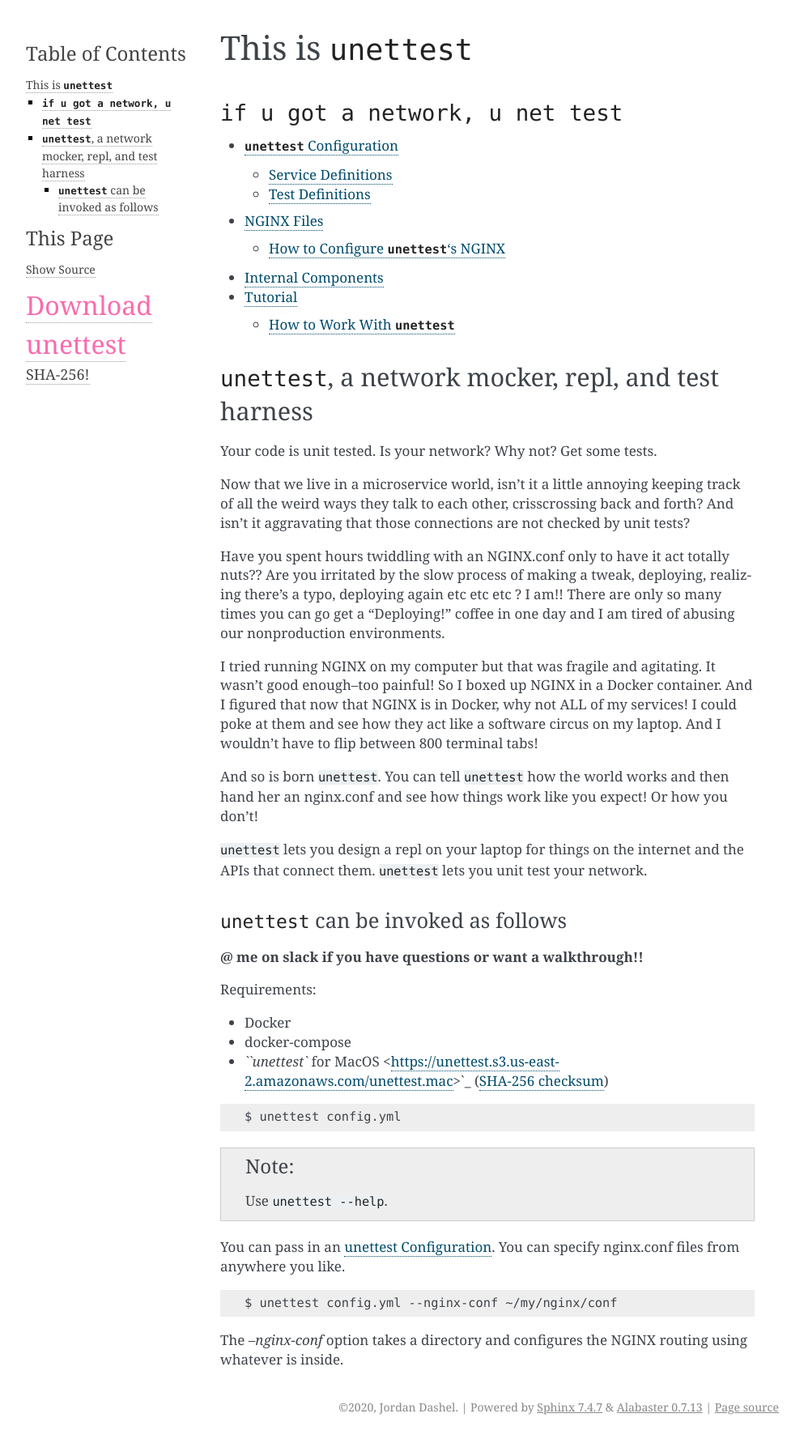
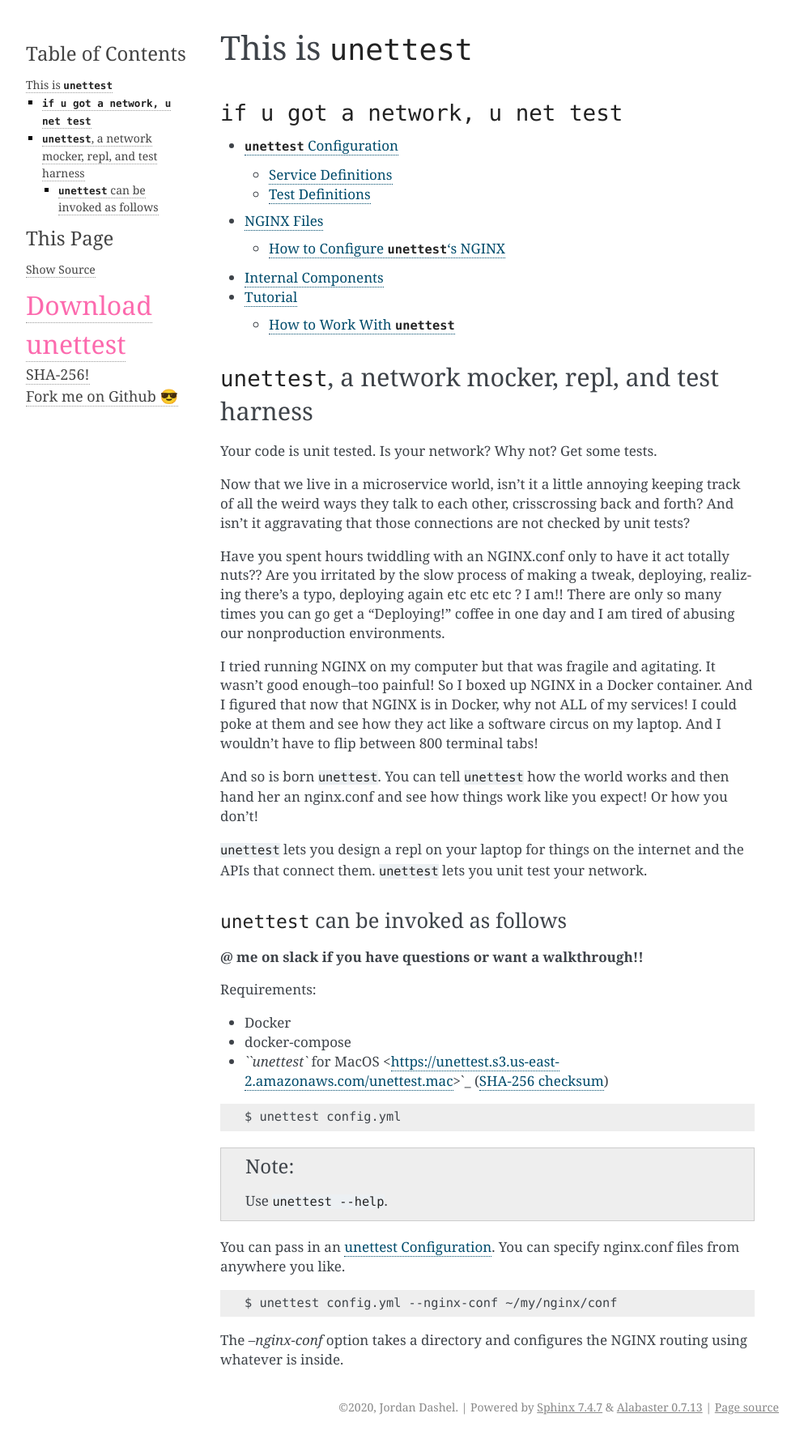
Before and after one commit to nypublicradio/unettest, a Sphinx documentation site: the page built from docs/index.rst, in a window 1280 px wide. Shown: the whole page at 81% size, without its empty margins (148-1141 px from the left). Built offline with Sphinx 7.4.7, drawn with Linux system fonts in a browser that asks for light colours.

Commit message:
fork me 👉 👈 🥺

```diff
--- a/docs/templates/searchbox.html
+++ b/docs/templates/searchbox.html
@@ -1,4 +1,5 @@
 <ul>
     <li><a href="https://unettest.s3.us-east-2.amazonaws.com/unettest.mac" style="color: #fc6aae; font-size: xx-large">Download unettest</a></li>
     <li><a href="https://unettest.s3.us-east-2.amazonaws.com/mac-sha256" style="font-size: large">SHA-256!</a></li>
+    <li><a href="https://github.com/nypublicradio/unettest" style="font-size: large">Fork me on Github 😎</a></li>
 </ul>
```
